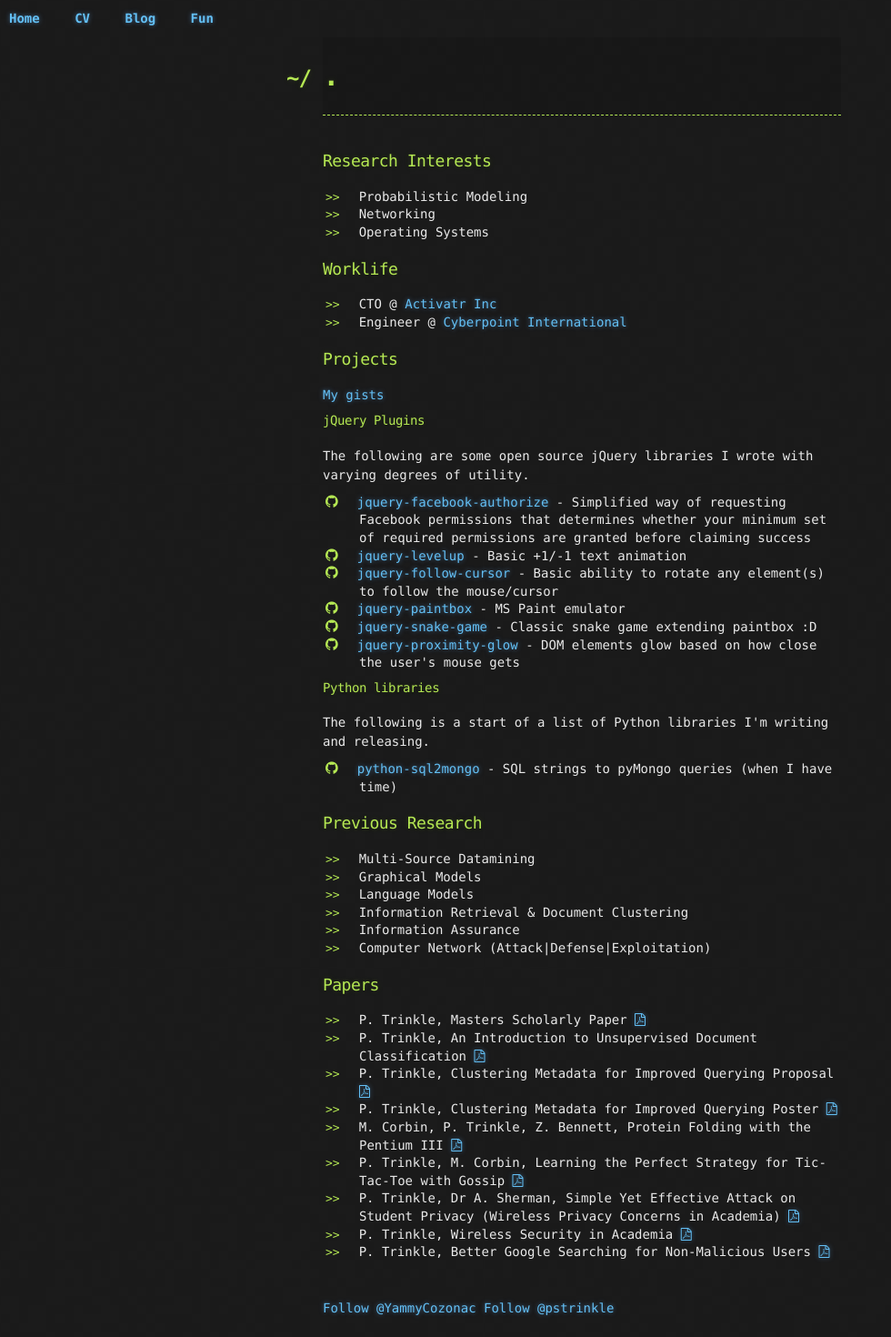
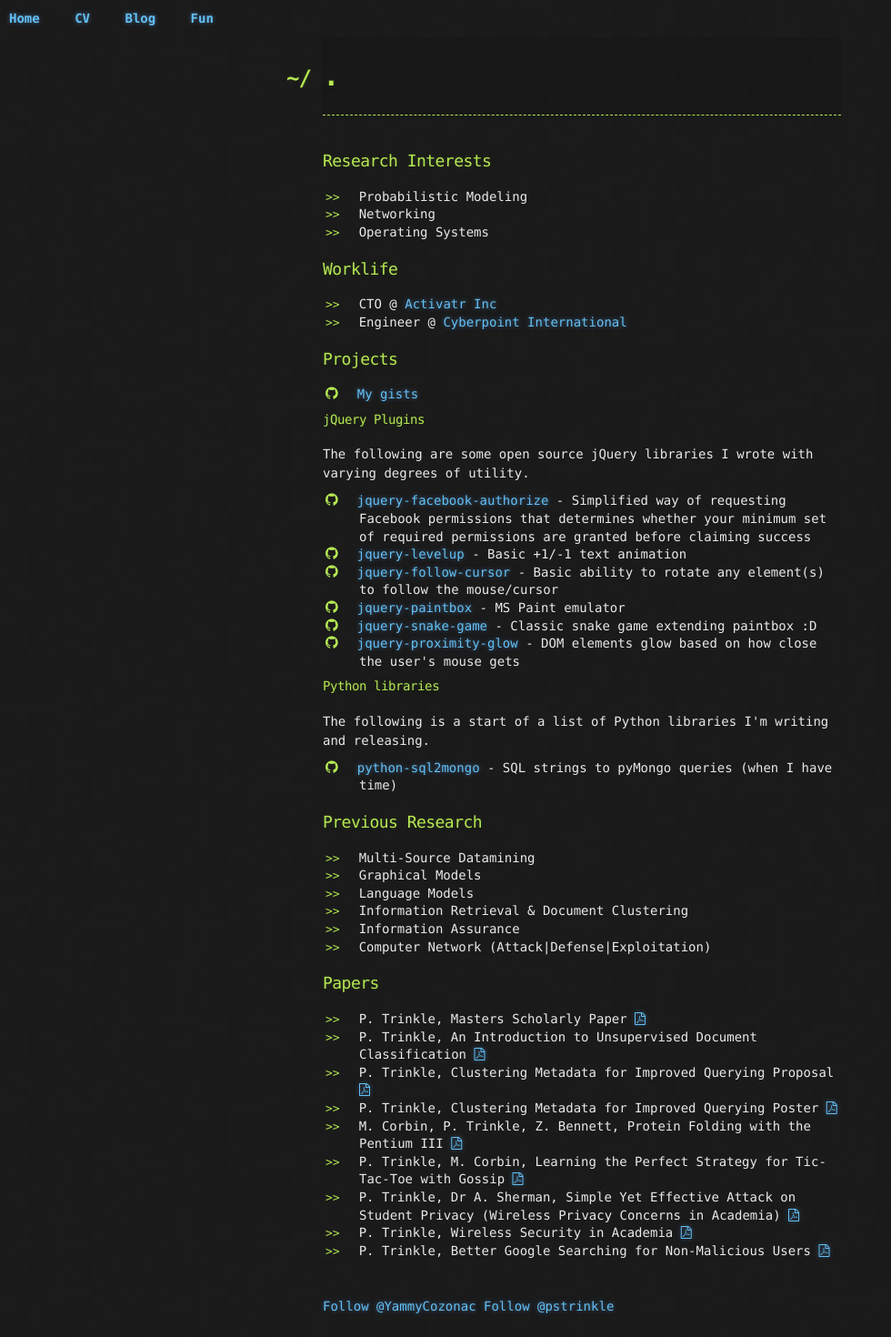
Before and after one commit to pstrinkle/pstrinkle.github.io, a Jekyll site: the page built from index.html, in a window 1280 px wide. Shown: the whole page at 91% size, without its empty margins (0-980 px from the left). Built offline with Jekyll 4.4.1, drawn with Linux system fonts in a browser that asks for light colours; nearby versions of some CDN libraries; comment, search, counter and statistics services are not loaded.

Commit message:
Update index.html

```diff
--- a/index.html
+++ b/index.html
@@ -17,7 +17,7 @@
 
 <section>
   <h3>Worklife</h3>
-  <ul>
+  <ul class='shuttle'>
     <li>CTO @ <a href="https://www.activatr.com/" target="_blank">Activatr Inc</a></li>
     <li>Engineer @ <a href="https://www.cyberpointllc.com/" target="_blank">Cyberpoint International</a></li>
   </ul>
@@ -25,7 +25,10 @@
 
 <section>
   <h3>Projects</h3>
-  <p><a href="https://gist.github.com/pstrinkle" target="_blank">My gists</a></p>
+  <ul class='github'>
+    <li><a href="https://gist.github.com/pstrinkle" target="_blank">My gists</a></li>
+  </ul>
+
   <h4>jQuery Plugins</h4>
   <p>The following are some open source jQuery libraries I wrote with varying degrees of utility.</p>
   <ul class='github'>
@@ -36,6 +39,7 @@
     <li><a href="/jquery-snake-game/" target="_blank">jquery-snake-game</a> - Classic snake game extending paintbox :D</li>
     <li><a href="/jquery-proximity-glow/" target="_blank">jquery-proximity-glow</a> - DOM elements glow based on how close the user's mouse gets</li>
   </ul>
+
   <h4>Python libraries</h4>
   <p>The following is a start of a list of Python libraries I'm writing and releasing.</p>
   <ul class='github'>
```
